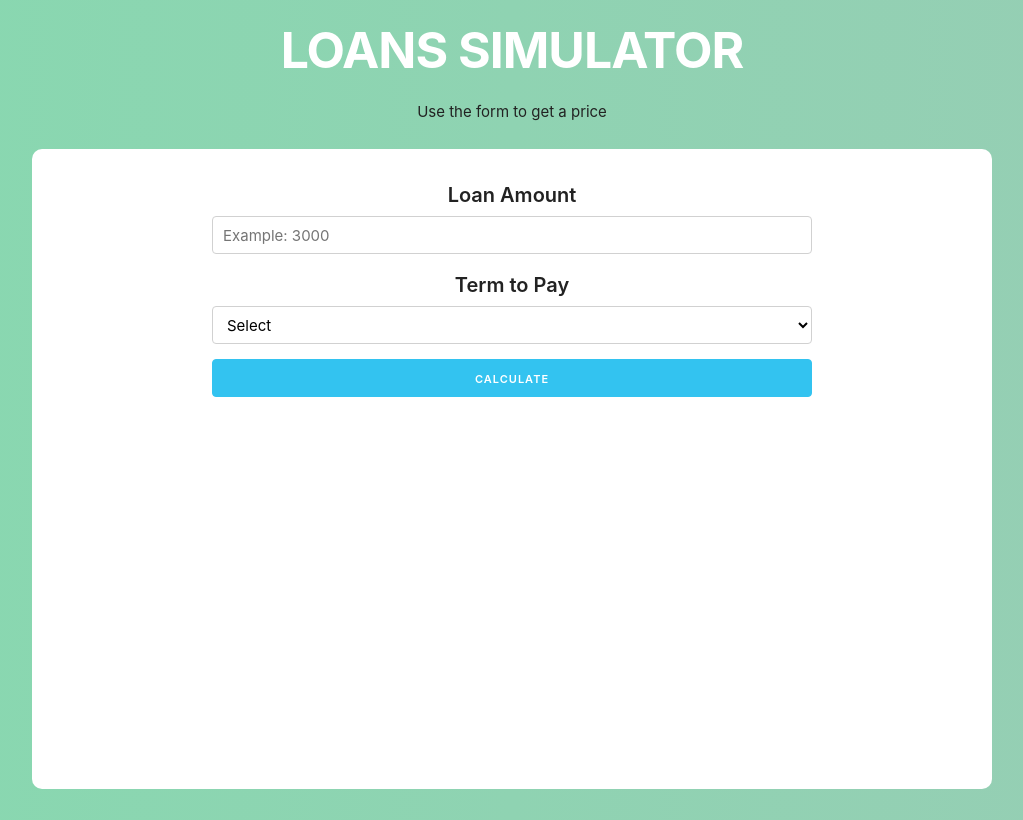
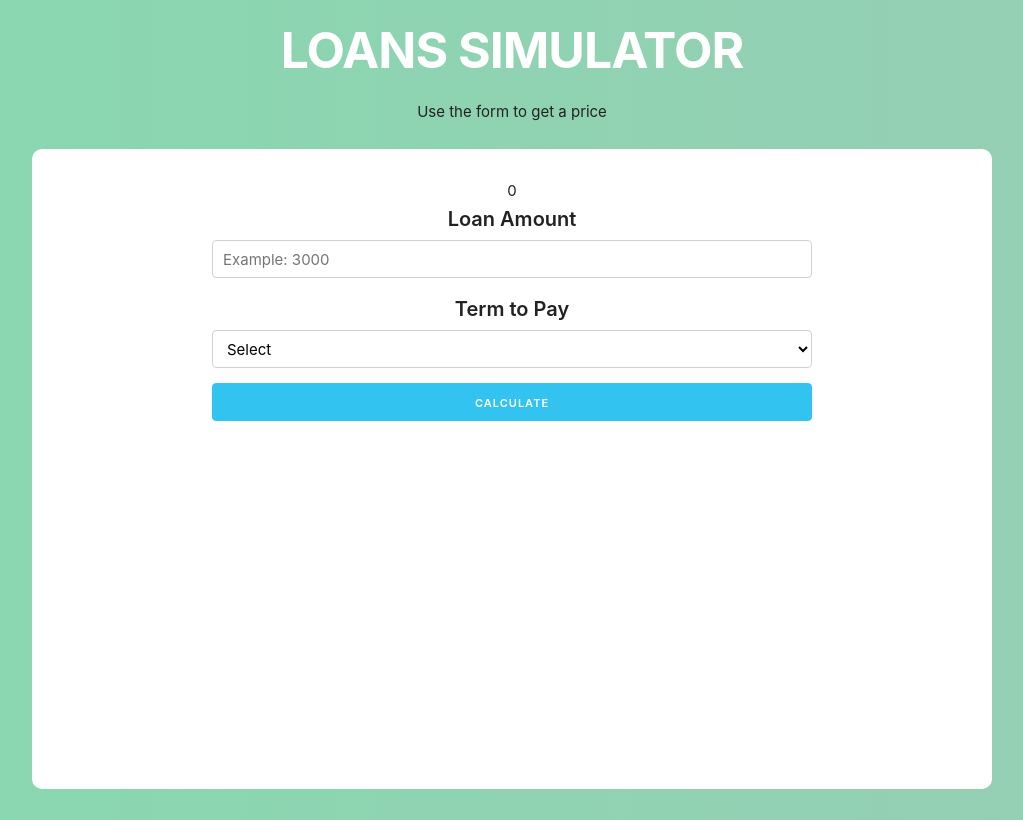
Before and after one commit to mherre18/Loans-React, a React (Create React App) app: page / in a window 1280 px wide. Shown: the whole page, without its empty margins (128-1151 px from the left). Built offline with nearby package versions, Linux system fonts and the light colour scheme.

Commit message:
reading form values

```diff
--- a/src/App.js
+++ b/src/App.js
@@ -1,10 +1,15 @@
-import React from 'react';
+import React, {useState} from 'react';
 import Header from './components/Header';
 import Form from './components/Form';
 
 import './App.css';
 
 function App() {
+
+      //define state
+      const [amount, saveAmount] = useState(0);
+
+
   return (
     <div className="App">
     <Header
@@ -12,7 +17,10 @@
       description="Use the form to get a price"
     />
 
-    <div className="container"> <Form/> </div>
+    <div className="container"> <Form
+      amount ={amount}
+      saveAmount={saveAmount}
+    /> </div>
     </div>
   );
 }
--- a/src/components/Form.js
+++ b/src/components/Form.js
@@ -1,8 +1,14 @@
 import React from 'react';
 
-const Form = () => {
+const Form = ({amount, saveAmount}) => {
+
+    const readAmount = (e) => {
+        saveAmount(parseInt(e.target.value))
+    }
+
     return (
         <form>
+        {amount}
           <div className="row">
               <div>
                   <label>Loan Amount</label>
@@ -10,6 +16,7 @@
                       className="u-full-width"
                       type="number"
                       placeholder="Example: 3000"
+                      onChange = { readAmount }
                   />
               </div>
               <div>
```
